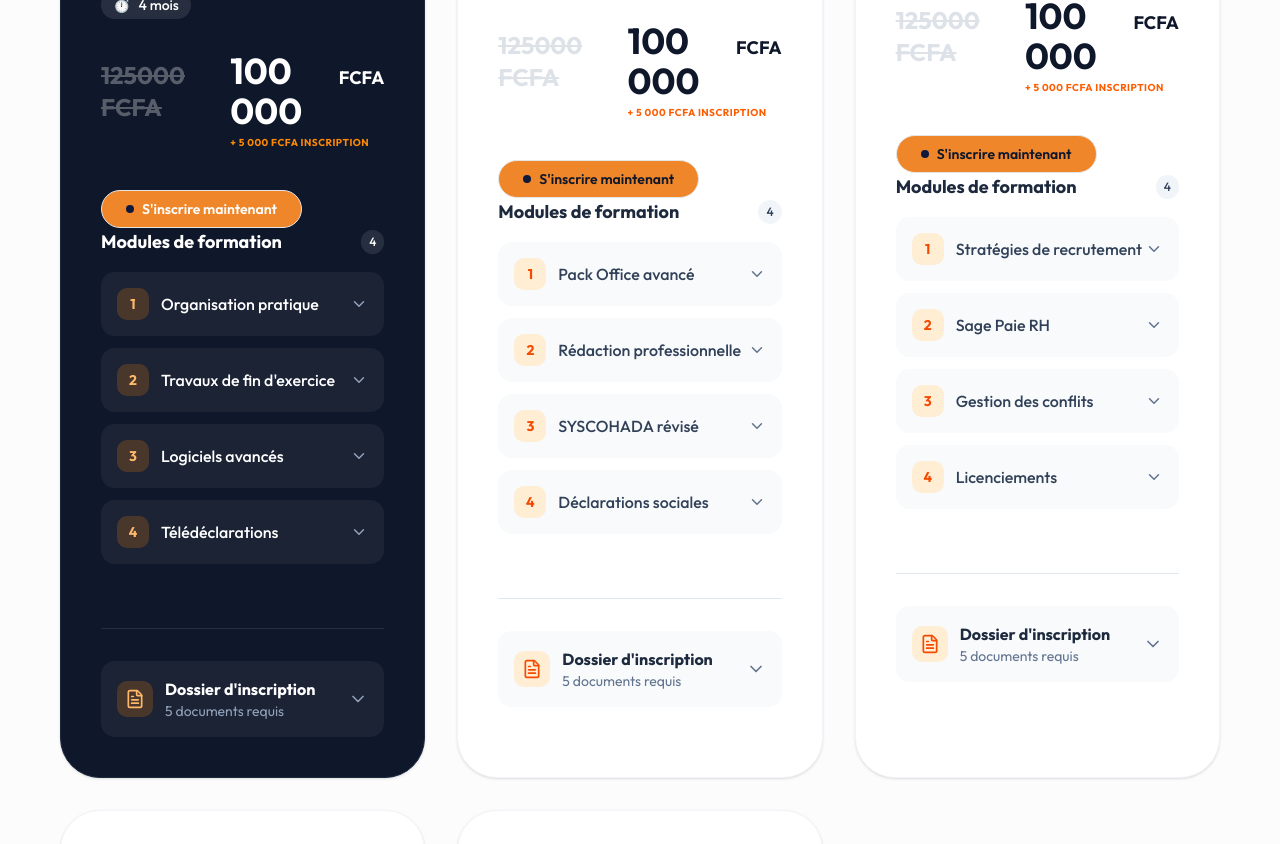
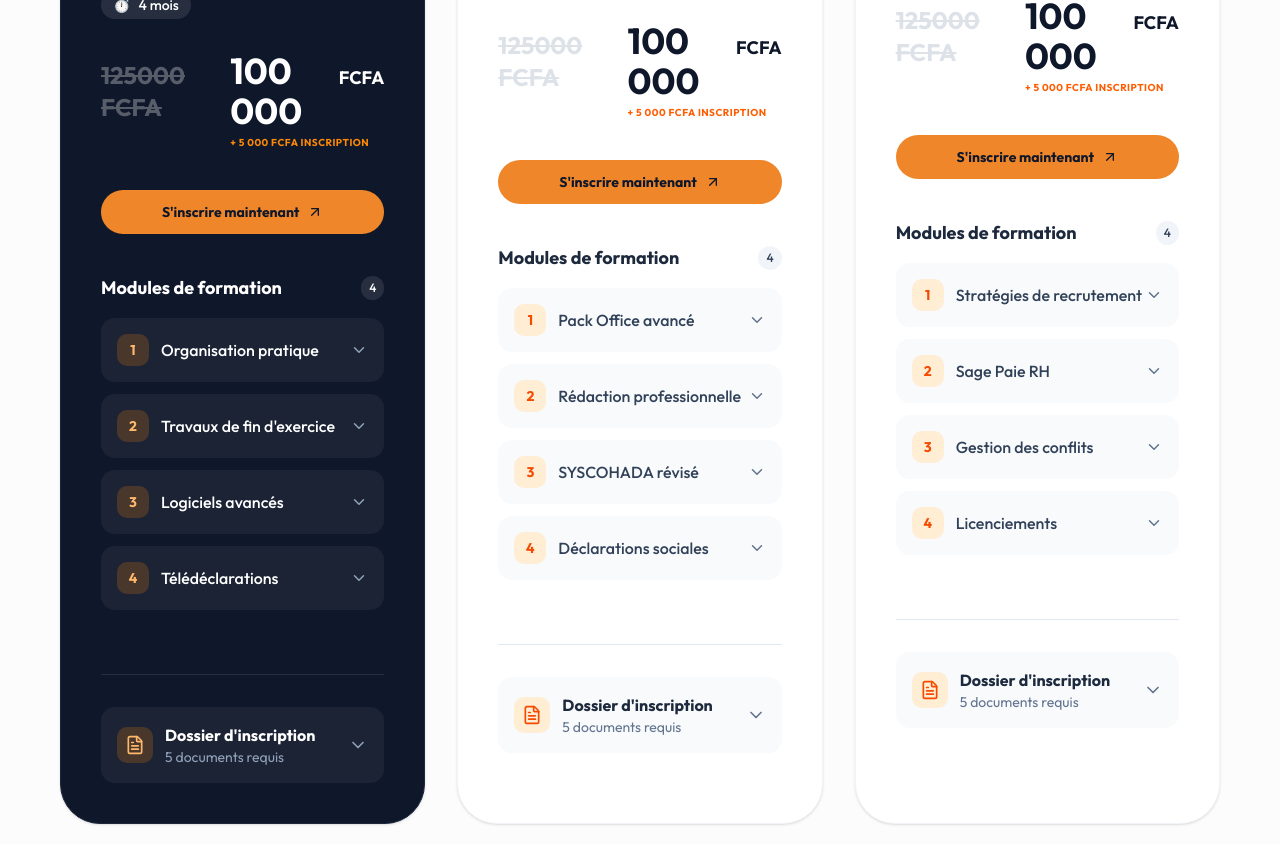
Before and after one commit to HermannRichy/well-steven, a Next.js app: page /formations in a window 1280 px wide. Shown: the part 800-1644 px from the top of the page. Built offline with nearby package versions, Linux system fonts and the light colour scheme; a web font is replaced by a local one.

Commit message:
Ajout des modification du fichier FormationPlan

```diff
--- a/src/components/sections/FormationPlan.tsx
+++ b/src/components/sections/FormationPlan.tsx
@@ -243,9 +243,38 @@ const FormationPlan: React.FC = () => {
     }));
   };
 
+  // Fonction pour générer le message WhatsApp personnalisé
+  const generateWhatsAppMessage = (plan: FormationPlan) => {
+    const message = `Bonjour, j'espère que vous allez bien !
+
+Je suis intéressé(e) par votre formation :
+
+${plan.title}
+
+Prix: ${plan.price} FCFA
+Frais d'inscription: ${plan.regFee} FCFA
+Durée : ${plan.duration || 'À déterminer'}
+
+Description : ${plan.description}
+
+Je souhaiterais m'inscrire à cette formation. Pourriez-vous me donner plus d'informations sur les modalités d'inscription ?
+
+Merci d'avance !`;
+
+    return encodeURIComponent(message);
+  };
+
+  // Fonction pour rediriger vers WhatsApp
+  const redirectToWhatsApp = (plan: FormationPlan) => {
+    const phoneNumber = "2290190479512";
+    const message = generateWhatsAppMessage(plan);
+    const whatsappUrl = `https://wa.me/${phoneNumber}?text=${message}`;
+    window.open(whatsappUrl, '_blank');
+  };
+
   return (
     <div className="bg-[#fcfcfc] min-h-screen pt-16 md:pt-24 lg:pt-28 pb-16 md:pb-20 lg:pb-24 selection:bg-orange-100">
-        <div className="container mx-auto px-4 sm:px-6 lg:px-15">
+      <div className="container mx-auto px-4 sm:px-6 lg:px-15">
         {/* Header Section */}
         <div className="flex flex-col lg:flex-row justify-between items-start lg:items-end mb-12 md:mb-16 gap-6 md:gap-8">
           <div className="space-y-3 md:space-y-4 w-full lg:w-2/3">
@@ -345,9 +374,17 @@ const FormationPlan: React.FC = () => {
                   </span>
                 </div>
               </div>
-<InteractiveHoverButton className="bg-secondary text-sm w-fit">
-                        <Link href="#">S&apos;inscrire maintenant</Link>
-                    </InteractiveHoverButton>
+
+              {/* MODIFICATION ICI : Bouton avec redirection WhatsApp */}
+              <div className="mb-6 sm:mb-8 lg:mb-10">
+                <button
+                  onClick={() => redirectToWhatsApp(plan)}
+                  className="bg-secondary text-slate-900 px-6 py-3 rounded-full font-bold text-sm flex items-center justify-center gap-2 hover:opacity-90 transition-opacity w-full"
+                >
+                  <span>S&apos;inscrire maintenant</span>
+                  <ArrowUpRight size={16} />
+                </button>
+              </div>
 
               {/* Modules de formation */}
               <div className="mb-6 sm:mb-8">
```
